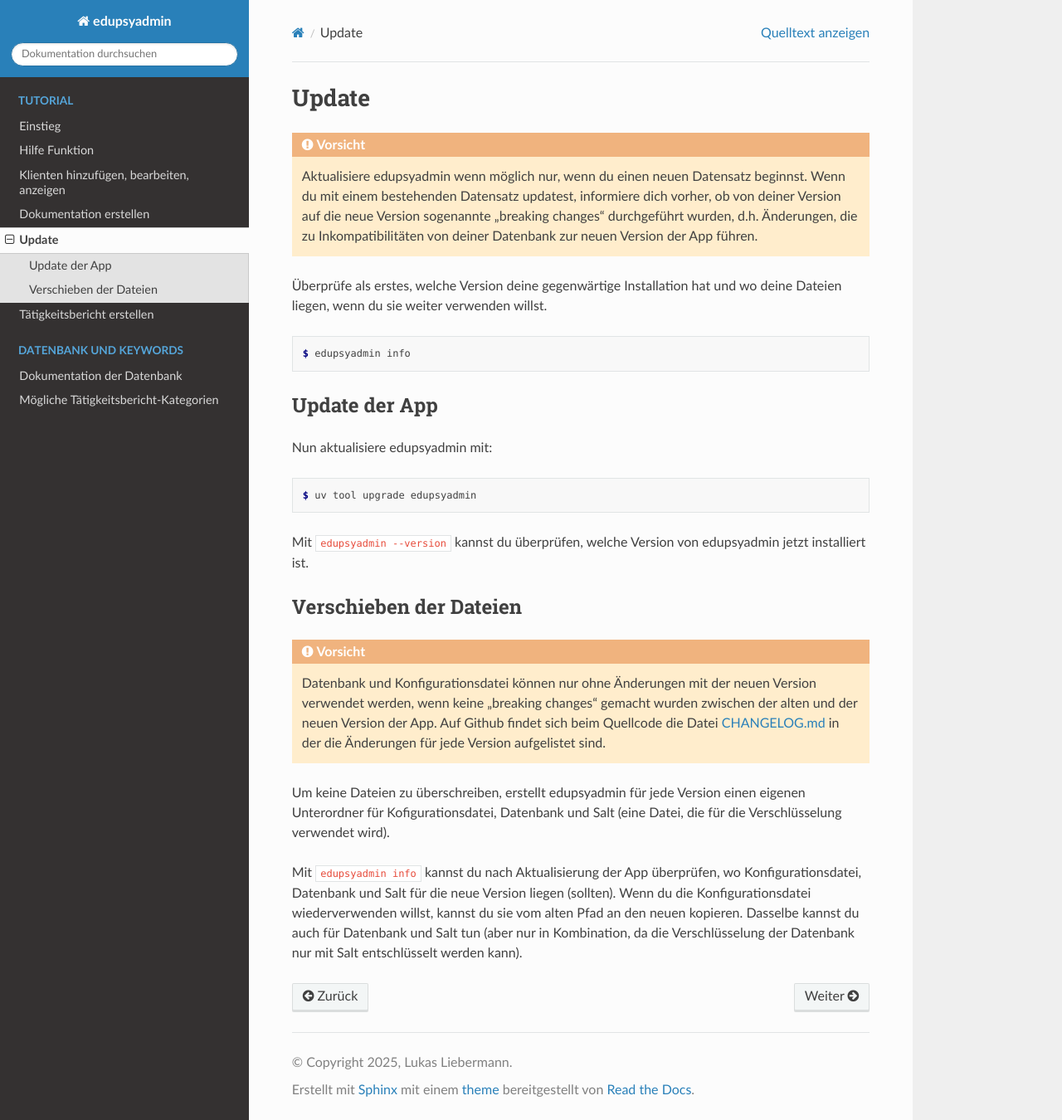
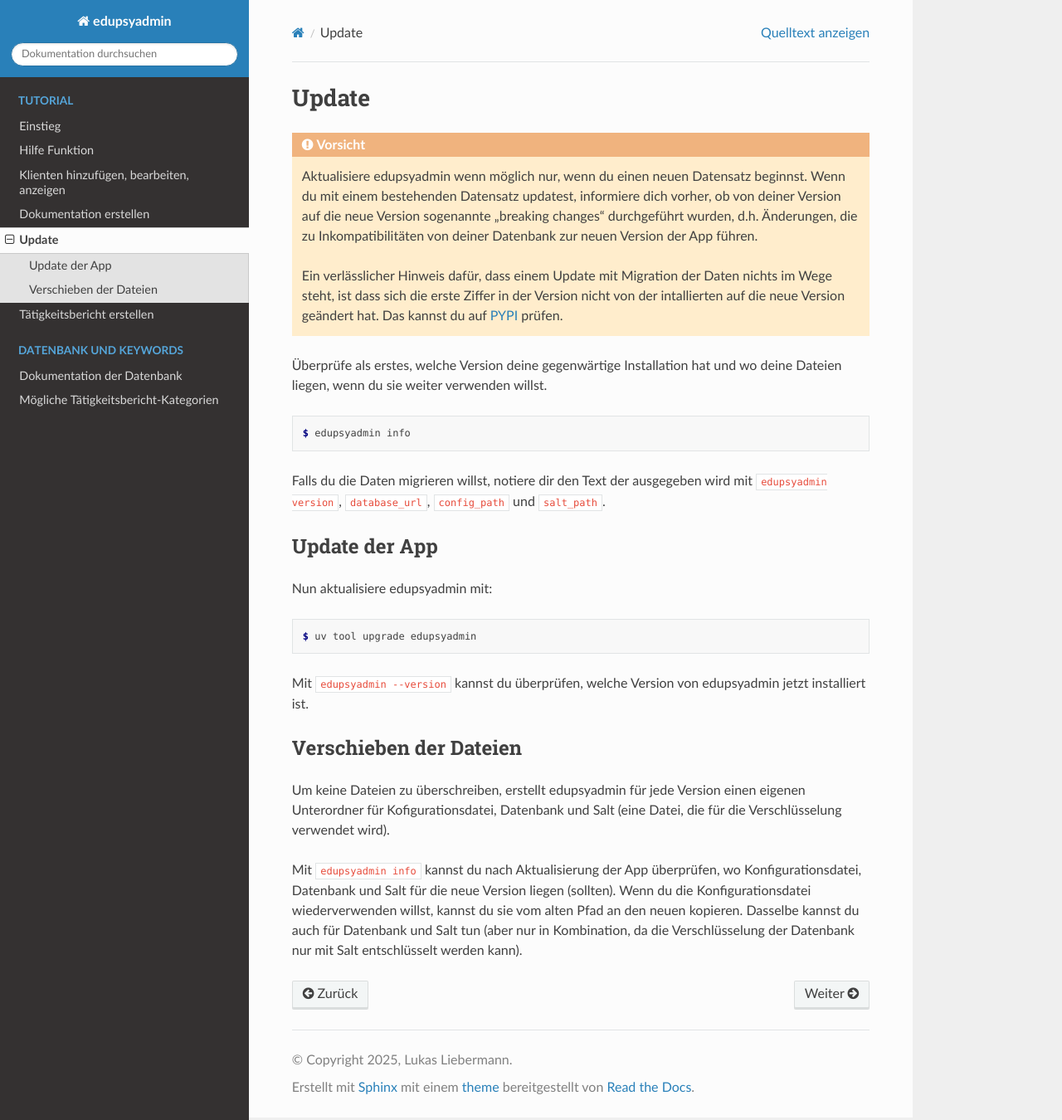
Before and after one commit to LKirst/edupsyadmin, a Sphinx documentation site: the page built from docs/tutorial/update.rst, in a window 1280 px wide and 1350 px high. Shown: the whole window at 83% size. Built offline with Sphinx 7.4.7 and the Read the Docs theme 3.1.0, drawn with Linux system fonts in a browser that asks for light colours.

Commit message:
docs(update.rst): refer to semantic versioning for decision whether to update

```diff
--- a/docs/tutorial/update.rst
+++ b/docs/tutorial/update.rst
@@ -9,12 +9,21 @@ Update
     changes" durchgeführt wurden, d.h. Änderungen, die zu Inkompatibilitäten
     von deiner Datenbank zur neuen Version der App führen.
 
+    Ein verlässlicher Hinweis dafür, dass einem Update mit Migration der Daten
+    nichts im Wege steht, ist dass sich die erste Ziffer in der Version nicht
+    von der intallierten auf die neue Version geändert hat. Das kannst du auf
+    `PYPI <https://pypi.org/project/edupsyadmin/#history>`_ prüfen.
+
 Überprüfe als erstes, welche Version deine gegenwärtige Installation hat und wo
 deine Dateien liegen, wenn du sie weiter verwenden willst.
 
 .. code-block:: console
 
    $ edupsyadmin info
+
+Falls du die Daten migrieren willst, notiere dir den Text der ausgegeben wird
+mit ``edupsyadmin version``, ``database_url``, ``config_path`` und
+``salt_path``.
 
 Update der App
 --------------
@@ -31,15 +40,6 @@ edupsyadmin jetzt installiert ist.
 Verschieben der Dateien
 -----------------------
 
-.. caution::
-
-    Datenbank und Konfigurationsdatei können nur ohne Änderungen mit der neuen
-    Version verwendet werden, wenn keine "breaking changes" gemacht wurden
-    zwischen der alten und der neuen Version der App. Auf Github findet sich
-    beim Quellcode die Datei `CHANGELOG.md
-    <https://github.com/LKirst/edupsyadmin/blob/main/CHANGELOG.md>`_ in der die
-    Änderungen für jede Version aufgelistet sind.
-
 Um keine Dateien zu überschreiben, erstellt edupsyadmin für jede Version einen
 eigenen Unterordner für Kofigurationsdatei, Datenbank und Salt (eine Datei, die
 für die Verschlüsselung verwendet wird).
```
